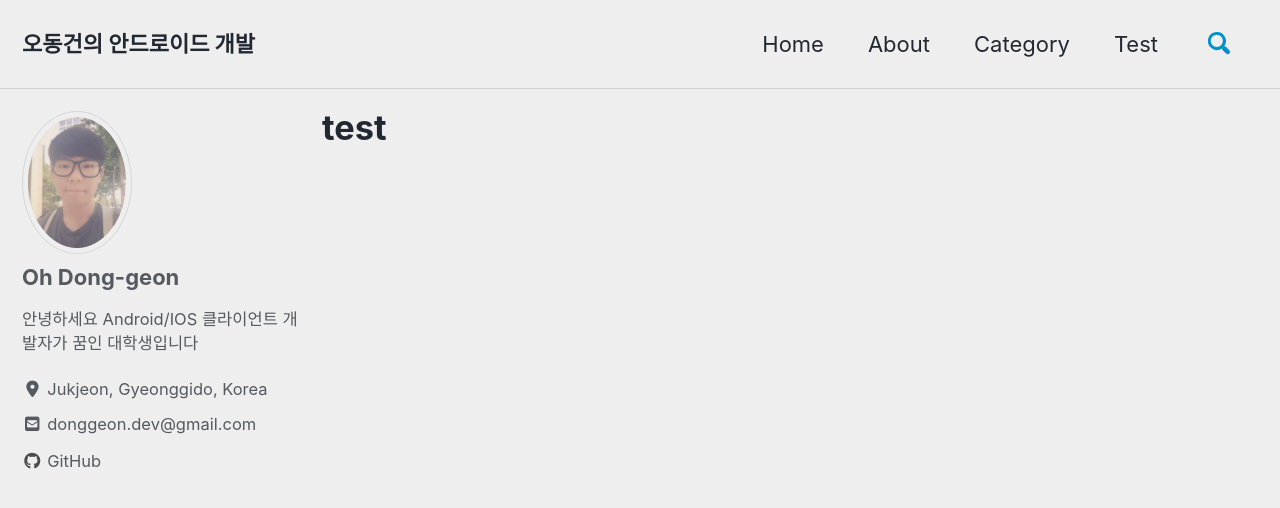
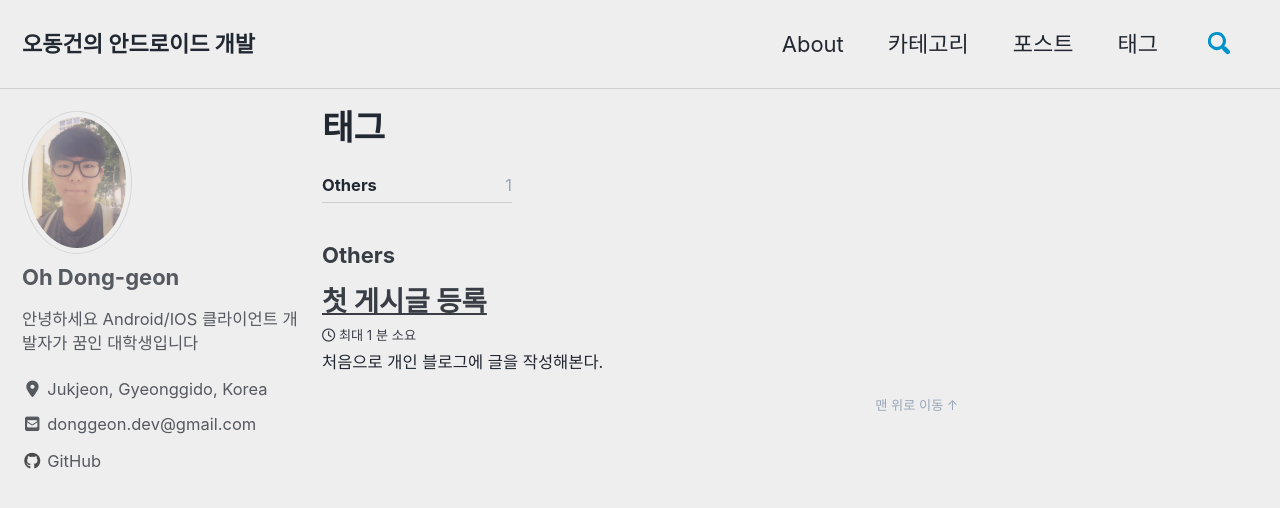
Before and after one commit to donggeonoh/geonee.github.io, a Jekyll site: the page built from _pages/tag-archive.html, in a window 1280 px wide and 900 px high. Shown: the top 508 px of the window. Built offline with Jekyll 4.4.1, drawn with Linux system fonts in a browser that asks for light colours; cached includes are drawn as plain includes; nearby versions of some CDN libraries; comment, search, counter and statistics services are not loaded; a style sheet for code colours, icons or effects is not loaded.

Commit message:
first post

```diff
--- a/_config.yml
+++ b/_config.yml
@@ -193,9 +193,9 @@ sass:
 
 # Outputting
 permalink: /:categories/:title/
-paginate: 5 # amount of posts to show
+paginate: 10 # amount of posts to show
 paginate_path: /page:num/
-timezone: # https://en.wikipedia.org/wiki/List_of_tz_database_time_zones
+timezone: Asia/Seoul# https://en.wikipedia.org/wiki/List_of_tz_database_time_zones
 
 
 # Plugins (previously gems:)
--- a/_data/navigation.yml
+++ b/_data/navigation.yml
@@ -1,10 +1,10 @@
 # main links
 main:
-   - title: "Home"
-     url: /
    - title: "About"
      url: /about/
-   - title: "Category"
+   - title: "카테고리"
      url: /categories/
-   - title: "Test"
-     url: /test/
+   - title: "포스트"
+     url: /posts/
+   - title: "태그"
+     url: /tags/
--- a/_pages/category-archive.html
+++ b/_pages/category-archive.html
@@ -1,5 +1,5 @@
 ---
-layout: archive
+layout: categories
 permalink: /categories/
 title: "카테고리"
 author_profile: true
--- /dev/null
+++ b/_pages/post-archive.html
@@ -0,0 +1,6 @@
+---
+layout: posts
+title: "포스트"
+permalink: /posts/
+author_profile: true
+---
--- a/_pages/tag-archive.html
+++ b/_pages/tag-archive.html
@@ -1,25 +1,6 @@
 ---
-layout: archive
-permalink: /test/
-title: "test"
+layout: tags
+permalink: /tags/
+title: "태그"
 author_profile: true
 ---
-{% include group-by-array collection=site.posts field="tags" %}
-<ul>
-    {% for tag in site.tags %}
-    <span>
-      <a href="#{{ tag | first }}">
-        {{ tag | first }}
-      </a> &nbsp;&nbsp;&nbsp;
-    </span>
-    {% endfor %}
-</ul>
-<br/>
-<br/>
-{% for tag in group_names %}
-{% assign posts = group_items[forloop.index0] %}
-<h2 id="{{ tag | slugify }}" class="archive__subtitle">{{ tag }}</h2>
-{% for post in posts %}
-{% include archive-single.html %}
-{% endfor %}
-{% endfor %}
--- /dev/null
+++ b/_posts/2019-12-22-first-post.md
@@ -0,0 +1,12 @@
+---
+title: "첫 게시글 등록"
+excerpt: "처음으로 개인 블로그에 글을 작성해본다."
+
+categories:
+  - Others
+tags:
+  - Others
+---
+
+내가 알고 있거나 배운 내용들을 블로그에 정리하기 위해 블로그를 만들었다.
+티스토리나 브런치 말고 git pages를 사용하였는데 아직은 많이 어려운 것 같다.
```
Also changed, not shown: _pages/404.md (added, +16 -0 lines), _pages/about-archive.md (added, +7 -0 lines), _pages/collection-archive.html (deleted, +0 -13 lines).
